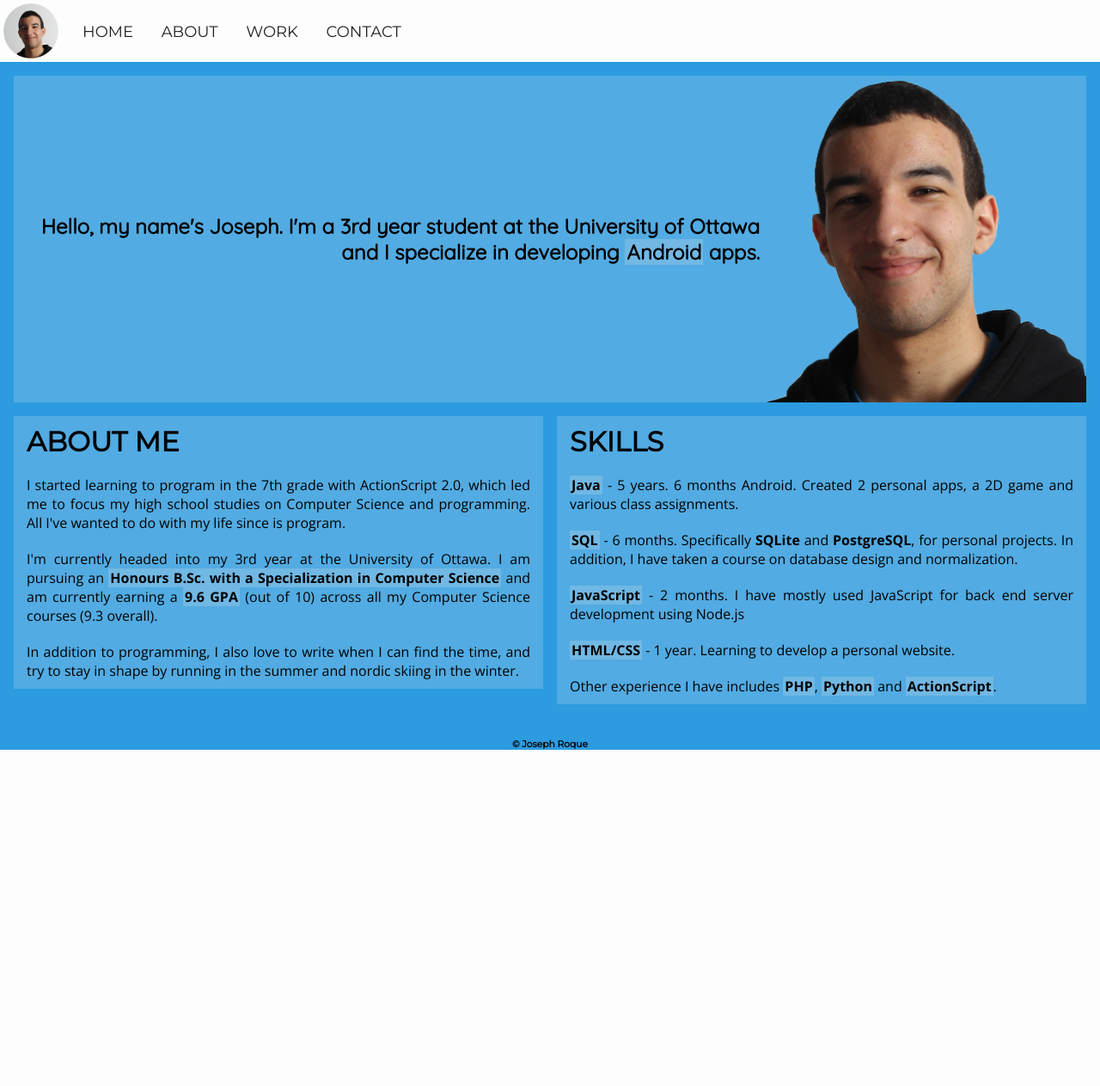
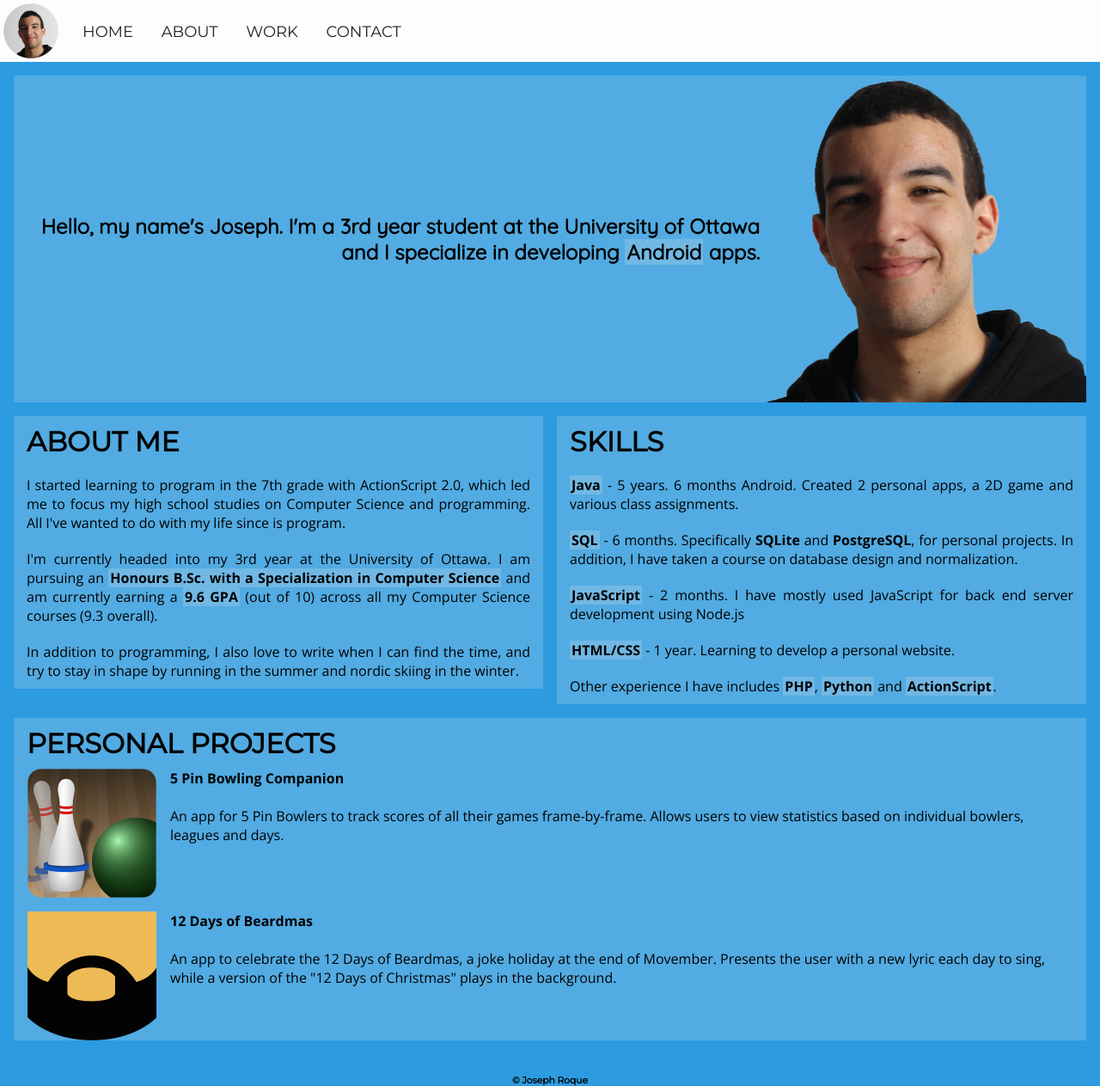
Before and after one commit to joseph-roque/joseph-roque.github.io, a Jekyll site: the page built from index.html, in a window 1280 px wide and 1263 px high. Shown: the whole window at 86% size. Built offline with Jekyll 4.4.1, drawn with Linux system fonts in a browser that asks for light colours; nearby versions of some CDN libraries.

Commit message:
Working on work section

```diff
--- a/css/main.css
+++ b/css/main.css
@@ -138,7 +138,9 @@ img.nav-profile-img {
 
 .regular-work-body {
     font-family: "Open Sans", sans-serif;
-    text-align:left;
+    padding: 0 0 0 16px;
+    margin:0;
+    overflow: hidden;
 }
 
 #mobile-headshot {
@@ -159,7 +161,6 @@ img.full-banner-header-img {
 
 .split-wrapper {
     width:100%;
-
 }
 
 .left-container {
@@ -198,19 +199,25 @@ img.full-banner-header-img {
     background:rgba(236, 236, 236, 0.2);
     clear:both;
     float:center;
-    margin-top:32px;
     width:100%;
 }
- .work-container {
-    float:left;
+
+.work-container {
     clear:both;
-    background:rgba(236, 236, 236, 0.2);
-    margin:16px;
+    margin: 0 16px 16px 16px;
+    overflow: hidden;
 }
 
 .work-container img {
+    float:left;
+    vertical-align: top;
     width:150px;
     height:150px;
+}
+
+.work-container strong {
+    background:none;
+    padding:0;
 }
 
 footer.site-footer {
@@ -285,6 +292,18 @@ footer.site-footer {
         background:rgba(0, 0, 0, 0);
     }
 
+    .work-container img {
+        display:block;
+        margin-left:auto;
+        margin-right:auto;
+        float:center;
+    }
+
+    .regular-work-body {
+        padding:0;
+        width:100%;
+    }
+
     .medium-title {
         text-align: center;
     }
--- a/index.html
+++ b/index.html
@@ -42,16 +42,31 @@ is_home: true
 </div>
 
 <!--
+
+Items:
+1. 5 Pin Bowling Companion
+2. 12 Days of Beardmas
+3. Lead the Bunny
+4. 21st Century Learner
+5. The Tinies
+6. Logos & Posters
+7. Creative Writing
+
+-->
+
 <div id="work" class="full-container">
     <h1 class='medium-title uppercase'>Personal Projects</h1>
     <div class="work-container">
-        <a href="https://play.google.com/store/apps/details?id=ca.josephroque.bowlingcompanion"><img src="{{ base }}/assets/work/bowling.png" alt="5 Pin Bowling Companion" align="left"/></a>
-        <p class="regular-work-body">5 Pin Bowling Companion</p>
+        <a href="https://github.com/joseph-roque/BowlingCompanion"><img src="{{ base }}/assets/work/bowling.png" alt="5 Pin Bowling Companion" /></a>
+        <p class="regular-work-body"><strong>5 Pin Bowling Companion</strong></p>
+        <p class="regular-work-body"><br />An app for 5 Pin Bowlers to track scores of all their games frame-by-frame. Allows users to view statistics based on individual bowlers, leagues and days.</p>
     </div>
     <div class="work-container">
-        <a href="https://play.google.com/store/apps/details?id=ca.josephroque.Beardmas"><img src="{{ base }}/assets/work/beardmas.png" alt="5 Pin Bowling Companion" align="left"/></a>
-        <p class="regular-work-body">12 Days of Beardmas</p>
+        <a href="https://github.com/cthomp13/Beardmas"><img src="{{ base }}/assets/work/beardmas.png" alt="5 Pin Bowling Companion" /></a>
+        <p class="regular-work-body"><strong>12 Days of Beardmas</strong></p>
+        <p class="regular-work-body"><br />An app to celebrate the 12 Days of Beardmas, a joke holiday at the end of Movember. Presents the user with a new lyric each day to sing, while a version of the "12 Days of Christmas" plays in the background.</p>
     </div>
+    <div style="clear:both"></div>
 </div>
--->
+
 <!-- CONTENT ENDS -->
```
